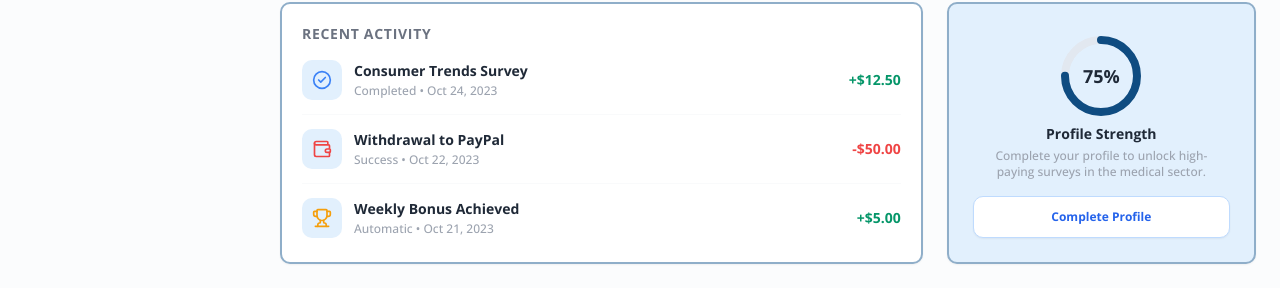
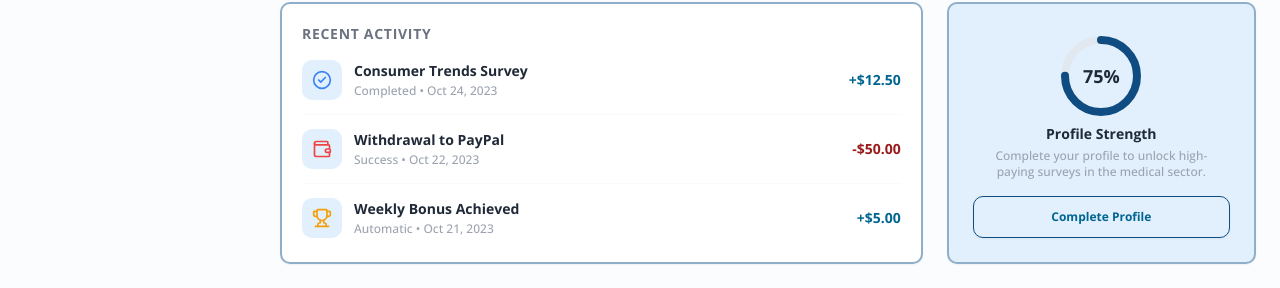
Before and after one commit to sabbir347256/survey_client_site, a React (Vite) app: page / in a window 1280 px wide. Shown: the part 879-1167 px from the top of the page. Built offline with nearby package versions, Linux system fonts and the light colour scheme; what react-helmet-next would draw is missing.

Commit message:
some update new

```diff
--- a/src/component/pages/UserPanel/Dashboard/Dashboard.jsx
+++ b/src/component/pages/UserPanel/Dashboard/Dashboard.jsx
@@ -167,7 +167,7 @@ const Dashboard = () => {
                                             <p className="text-xs text-gray-400 font-medium mt-0.5">{activity.date}</p>
                                         </div>
                                     </div>
-                                    <span className={`text-sm font-bold ${activity.isPositive ? "text-emerald-600" : "text-red-500"}`}>
+                                    <span className={`text-sm font-bold ${activity.isPositive ? "globalTextColor" : "text-red-800"}`}>
                                         {activity.amount}
                                     </span>
                                 </div>
@@ -191,7 +191,7 @@ const Dashboard = () => {
                                 Complete your profile to unlock high-paying surveys in the {sector}.
                             </p>
                         </div>
-                        <button className="w-full bg-white hover:bg-gray-50 text-blue-600 font-bold text-xs py-3 globalButtonRadius border border-blue-200 transition-colors shadow-sm">
+                        <button className="w-full globalTextColor hover:bg-gray-50 text-blue-600 font-bold text-xs py-3 globalButtonRadius border border-[#0F4C81] transition-colors shadow-sm">
                             Complete Profile
                         </button>
                     </div>
```
